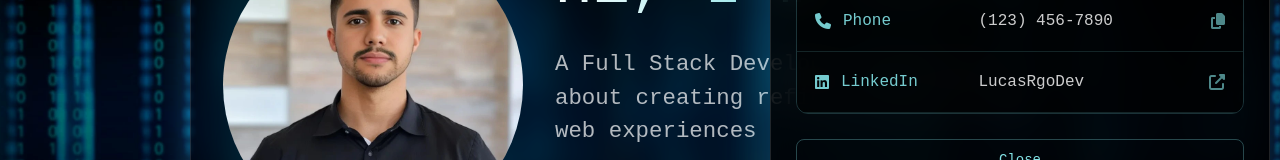
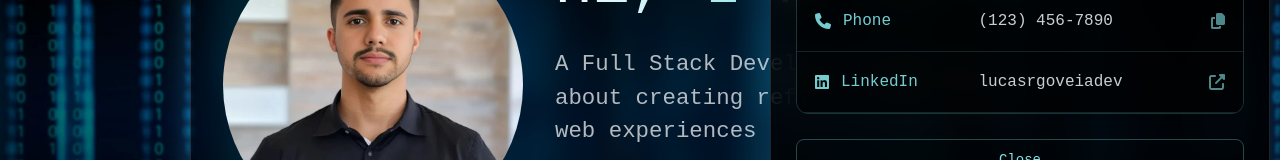
Before and after one commit to LucasRgo/portfolio, a React (Vite) app: page / in a window 1280 px wide. Both pictures are taken after a click on the button "Contact me here". Shown: the part 295-455 px from the top of the page. Built offline with nearby package versions, Linux system fonts and the light colour scheme.

Commit message:
Thu, Dec 26, 2024, 3:17 PM -03:00

```diff
--- a/src/components/contactButton.jsx
+++ b/src/components/contactButton.jsx
@@ -21,7 +21,7 @@ const ContactButton = () => {
     const handleCopy = (text, id) => {
         navigator.clipboard.writeText(text);
         setCopiedItem(id);
-        setTimeout(() => setCopiedItem(null), 3000);
+        setTimeout(() => setCopiedItem(null), 8000);
     };
 
     useEffect(() => {
@@ -81,7 +81,7 @@ const ContactButton = () => {
                             <span className="contact-label">
                                 <i className="fab fa-linkedin"></i> LinkedIn
                             </span>
-                            <span className="contact-value">LucasRgoDev</span>
+                            <span className="contact-value">lucasrgoveiadev</span>
                             <i className="fas fa-external-link-alt action-icon"></i>
                         </div>
                     </div>
```
